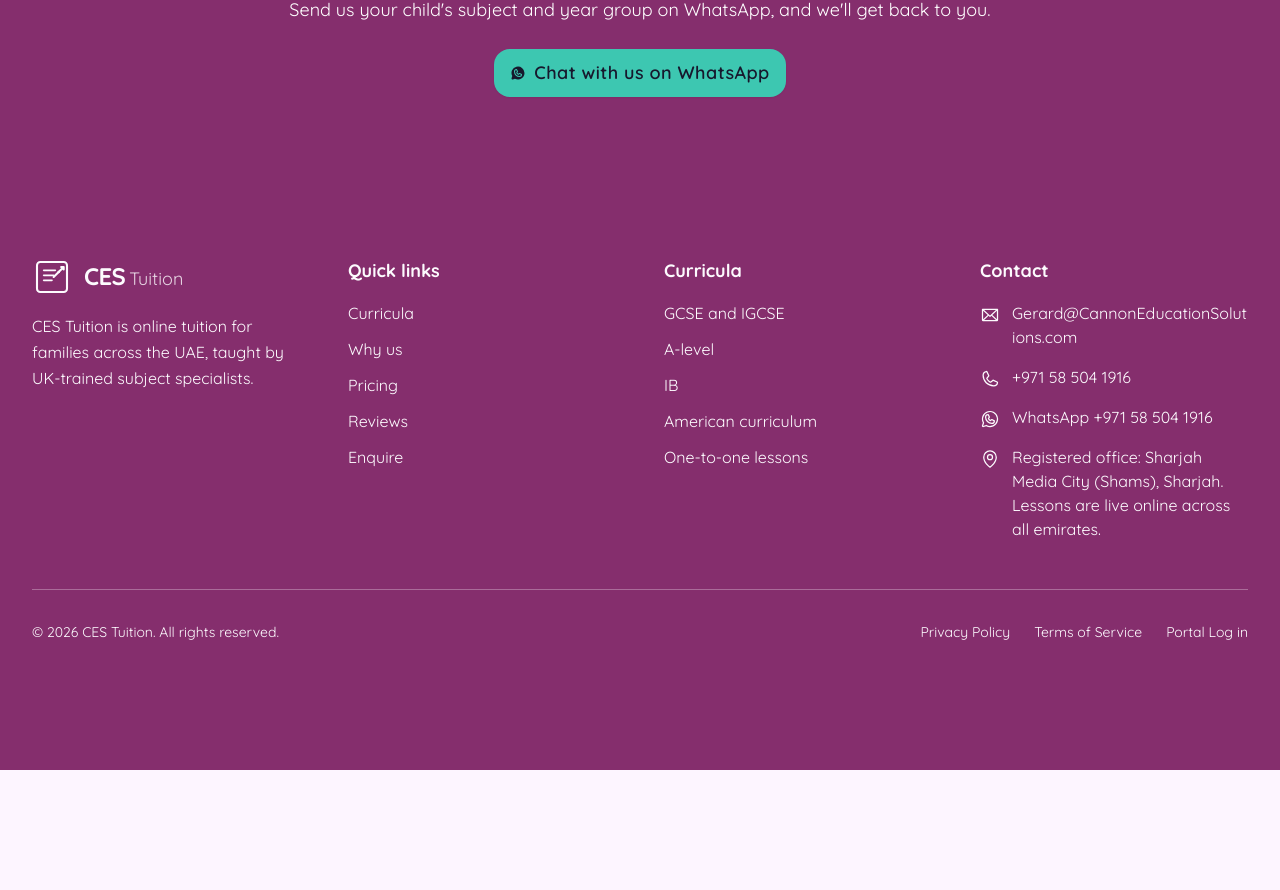
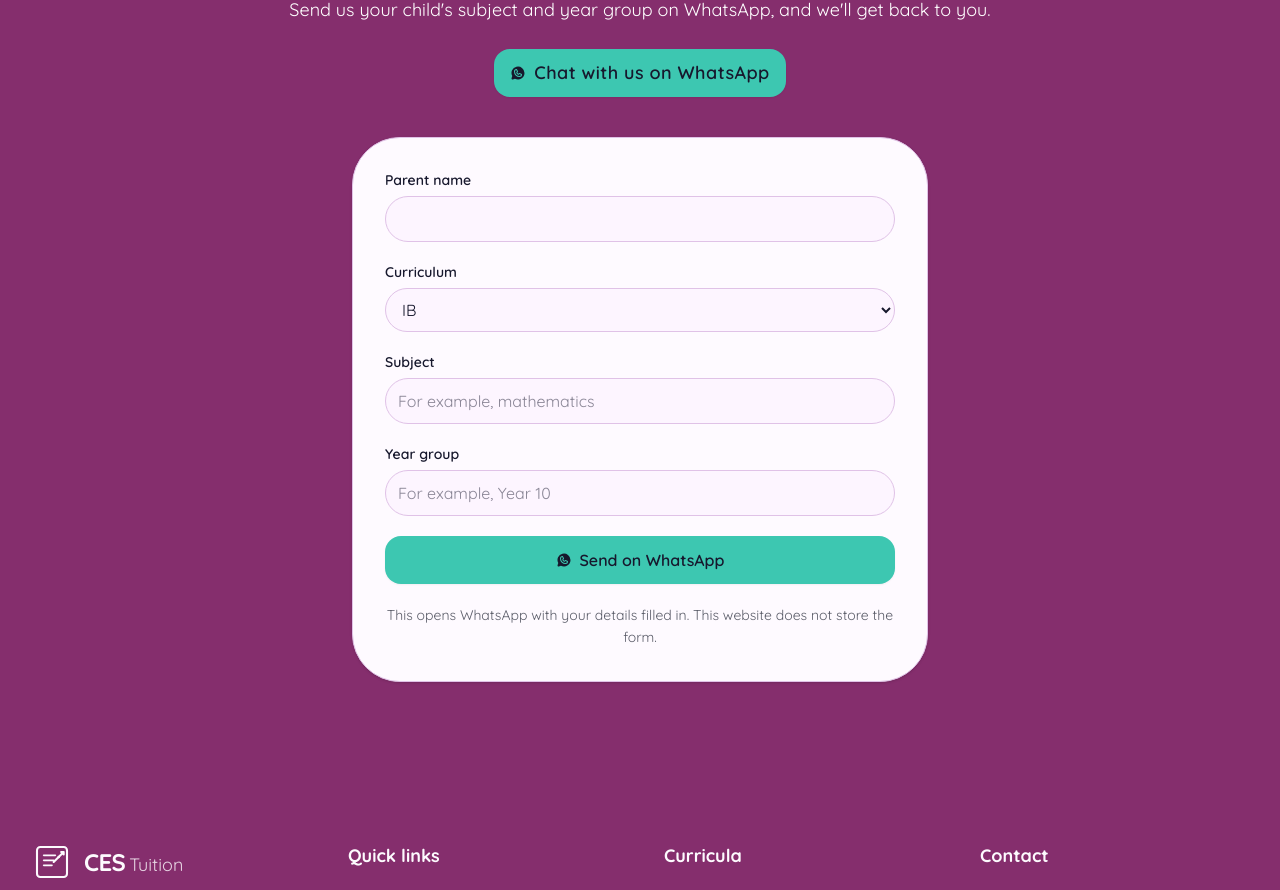
Before and after one commit to GerardCannon/ces-tuition-website, a React (Vite) app: page /curricula/ib in a window 1280 px wide. Shown: the part 3755-4645 px from the top of the page. Before the commit the page ends 4525 px from the top, so only its background shows below. Built offline with nearby package versions, Linux system fonts and the light colour scheme.

Commit message:
Place the enquiry form on each inner page, with the page context filled in. (#29)
Co-authored-by: Cursor Agent <cursoragent@cursor.com>
Co-authored-by: GerardCannon <GerardCannon@users.noreply.github.com>

```diff
--- a/src/components/EnquiryForm.tsx
+++ b/src/components/EnquiryForm.tsx
@@ -1,12 +1,22 @@
 import { FormEvent } from 'react'
 import { Button } from '@/components/ui/button'
 import { WhatsappLogo } from '@phosphor-icons/react'
+import { useAnalyticsPage, whatsappClick } from '@/lib/goatcounter'
 import { useWhatsappLink } from '@/lib/whatsapp'
 
 const fieldClass = 'w-full rounded-lg border border-input bg-background px-3 py-2.5 text-base text-foreground outline-none focus-visible:border-ring focus-visible:ring-ring/50 focus-visible:ring-[3px]'
 
-export function EnquiryForm() {
+export function EnquiryForm({
+  embedded = false,
+  defaultCurriculum = '',
+  defaultSubject,
+}: {
+  embedded?: boolean
+  defaultCurriculum?: string
+  defaultSubject?: string
+} = {}) {
   const whatsappHref = useWhatsappLink()
+  const page = useAnalyticsPage()
   function onSubmit(event: FormEvent<HTMLFormElement>) {
     event.preventDefault()
     const data = new FormData(event.currentTarget)
@@ -16,6 +26,9 @@ export function EnquiryForm() {
       `Subject: ${String(data.get('subject') || '').trim()}`,
       `Year group: ${String(data.get('yearGroup') || '').trim()}`,
     ].join('\n')
+    // The homepage form records the click in script. Inner pages use the
+    // data-goatcounter-click attribute on the submit button instead.
+    if (page === 'home') {
       try {
         window.goatcounter?.count?.({
           path: 'whatsapp-home-form',
@@ -25,22 +38,11 @@ export function EnquiryForm() {
       } catch {
         // A blocked script must not stop WhatsApp from opening.
       }
+    }
     window.location.href = whatsappHref(details)
   }
 
-  return (
-    <section id="enquire" className="py-16 md:py-24 bg-muted/30 scroll-mt-24">
-      <div className="max-w-7xl mx-auto px-6 lg:px-8">
-        <div className="max-w-xl mx-auto">
-          <div className="text-center mb-8">
-            <h2 className="text-3xl sm:text-4xl md:text-5xl font-bold text-foreground mb-4 text-balance">
-              Tell us what your child needs
-            </h2>
-            <p className="text-lg text-muted-foreground leading-relaxed">
-              Send the curriculum, subject and year group on WhatsApp. This page does not create an account.
-            </p>
-          </div>
-
+  const form = (
     <form onSubmit={onSubmit} className="bg-card border border-border rounded-2xl p-6 sm:p-8 space-y-5 shadow-sm">
       <div>
         <label htmlFor="parent-name" className="block text-sm font-semibold text-foreground mb-1.5">
@@ -53,7 +55,7 @@ export function EnquiryForm() {
         <label htmlFor="curriculum" className="block text-sm font-semibold text-foreground mb-1.5">
           Curriculum
         </label>
-              <select id="curriculum" name="curriculum" required defaultValue="" className={fieldClass}>
+        <select id="curriculum" name="curriculum" required defaultValue={defaultCurriculum} className={fieldClass}>
           <option value="" disabled>Choose a curriculum</option>
           <option>GCSE</option>
           <option>IGCSE</option>
@@ -68,7 +70,15 @@ export function EnquiryForm() {
         <label htmlFor="subject" className="block text-sm font-semibold text-foreground mb-1.5">
           Subject
         </label>
-              <input id="subject" name="subject" type="text" required placeholder="For example, mathematics" className={fieldClass} />
+        <input
+          id="subject"
+          name="subject"
+          type="text"
+          required
+          placeholder="For example, mathematics"
+          className={fieldClass}
+          {...(defaultSubject ? { defaultValue: defaultSubject } : {})}
+        />
       </div>
 
       <div>
@@ -81,6 +91,7 @@ export function EnquiryForm() {
       <Button
         type="submit"
         className="w-full bg-accent hover:bg-accent/90 text-accent-foreground font-semibold h-12 text-base"
+        {...(page === 'home' ? {} : whatsappClick(page, 'form'))}
       >
         <WhatsappLogo size={22} weight="fill" aria-hidden="true" />
         Send on WhatsApp
@@ -89,6 +100,23 @@ export function EnquiryForm() {
         This opens WhatsApp with your details filled in. This website does not store the form.
       </p>
     </form>
+  )
+
+  if (embedded) return form
+
+  return (
+    <section id="enquire" className="py-16 md:py-24 bg-muted/30 scroll-mt-24">
+      <div className="max-w-7xl mx-auto px-6 lg:px-8">
+        <div className="max-w-xl mx-auto">
+          <div className="text-center mb-8">
+            <h2 className="text-3xl sm:text-4xl md:text-5xl font-bold text-foreground mb-4 text-balance">
+              Tell us what your child needs
+            </h2>
+            <p className="text-lg text-muted-foreground leading-relaxed">
+              Send the curriculum, subject and year group on WhatsApp. This page does not create an account.
+            </p>
+          </div>
+          {form}
         </div>
       </div>
     </section>
--- a/src/pages/PageShell.tsx
+++ b/src/pages/PageShell.tsx
@@ -9,12 +9,26 @@ import {
   BreadcrumbPage,
   BreadcrumbSeparator,
 } from '@/components/ui/breadcrumb'
+import { EnquiryForm } from '@/components/EnquiryForm'
 import { Footer } from '@/components/Footer'
 import { Navigation } from '@/components/Navigation'
 import { ReviewMention } from '@/components/ReviewMention'
 import { WhatsAppBar } from '@/components/WhatsAppBar'
-import { useAnalyticsPage, whatsappClick } from '@/lib/goatcounter'
+import { useAnalyticsPage, whatsappClick, type WhatsAppPage } from '@/lib/goatcounter'
 import { useWhatsappLink } from '@/lib/whatsapp'
+
+// Only values the enquiry form already offers. British curriculum has no single
+// option, and the maths page covers IGCSE, GCSE and A-level, so those stay blank.
+const enquiryPrefill: Partial<Record<WhatsAppPage, { curriculum?: string; subject?: string }>> = {
+  ib: { curriculum: 'IB' },
+  american: { curriculum: 'American' },
+  alevel: { curriculum: 'A-level' },
+  maths: { subject: 'maths' },
+  chemistry: { subject: 'chemistry' },
+  physics: { subject: 'physics' },
+  biology: { subject: 'biology' },
+  english: { subject: 'English' },
+}
 
 export type PageCrumb = { name: string; path: string }
 export type FaqItem = { question: string; answer: ReactNode }
@@ -36,6 +50,7 @@ export function PageShell({
 }) {
   const whatsappHref = useWhatsappLink()
   const page = useAnalyticsPage()
+  const prefill = enquiryPrefill[page]
   return (
     <div className="min-h-screen">
       <Navigation sectionBase="/" />
@@ -105,7 +120,7 @@ export function PageShell({
                   variant="outline"
                   className="bg-transparent hover:bg-white/15 text-white border-white/70 font-medium tracking-wide text-base sm:text-lg px-6 h-12 w-full sm:w-auto"
                 >
-                  <a href="/#enquire">Send an enquiry</a>
+                  <a href="#enquire">Send an enquiry</a>
                 </Button>
               </div>
             </div>
@@ -132,6 +147,15 @@ export function PageShell({
                 Chat with us on WhatsApp
               </a>
             </Button>
+          </div>
+          <div id="enquire" className="max-w-7xl mx-auto px-6 lg:px-8 mt-10 scroll-mt-24">
+            <div className="max-w-xl mx-auto text-left">
+              <EnquiryForm
+                embedded
+                defaultCurriculum={prefill?.curriculum}
+                defaultSubject={prefill?.subject}
+              />
+            </div>
           </div>
         </section>
       </main>
```
Lines whose indentation alone changed are shown as unchanged.
